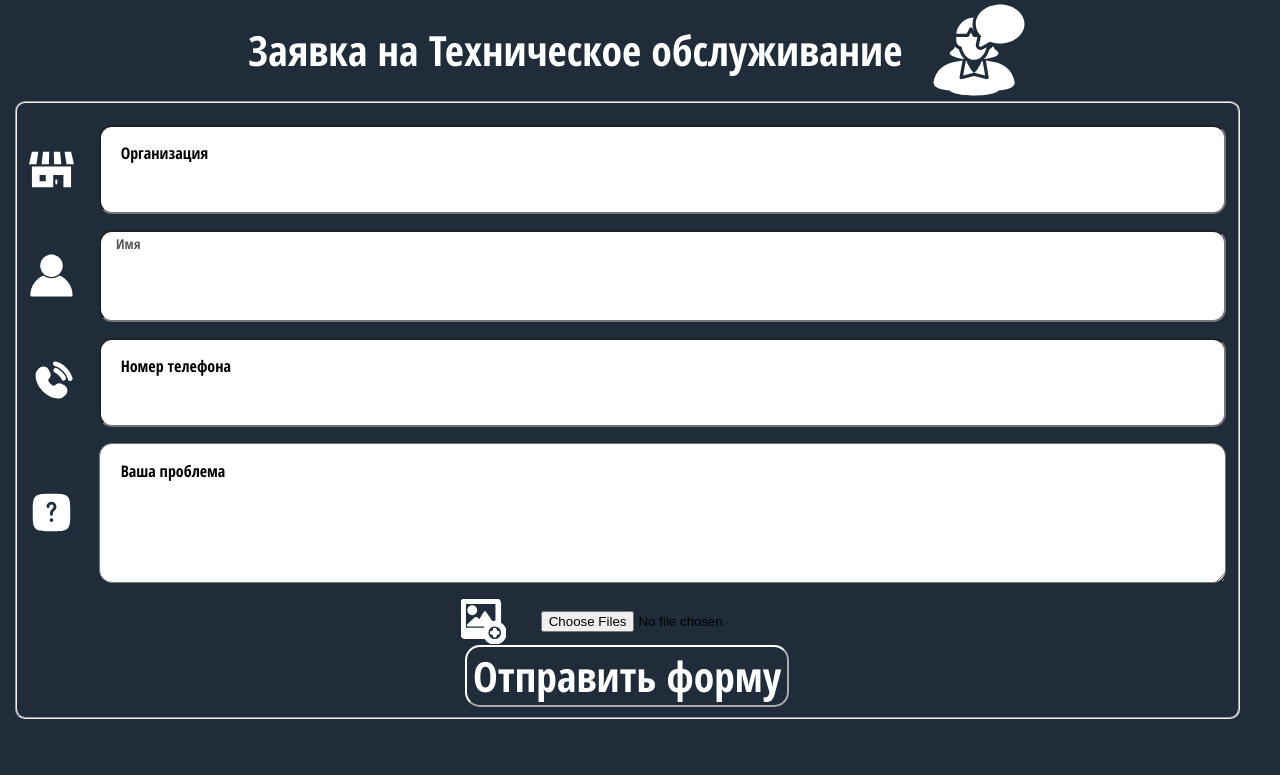
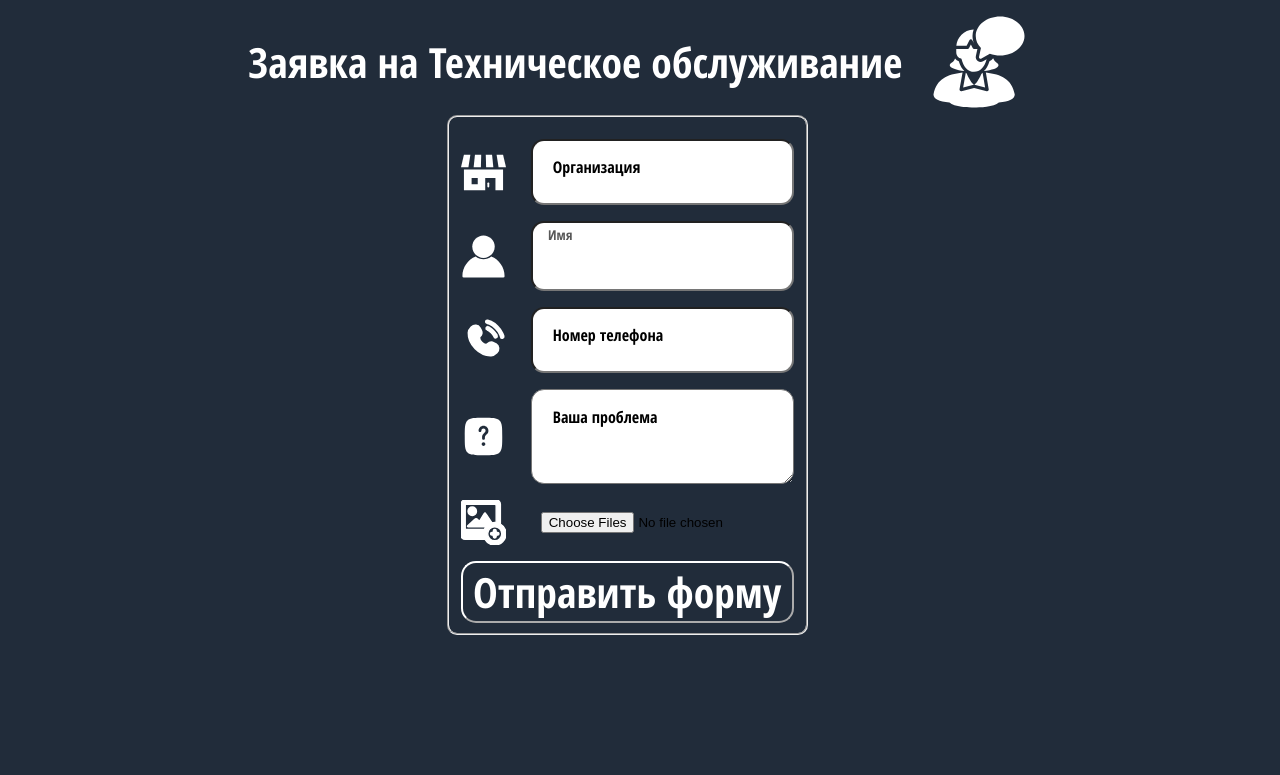
Before and after one commit to keffmen/TelegramBot_Technical_support_V2, a Python web app: template templates/index.html in a window 1280 px wide. Shown: the top 775 px of the page. Run offline with Jinja, Linux system fonts and the light colour scheme; the template is opened without the code that fills it, so the values that code supplies are empty; some libraries are stand-ins or nearby versions.

Commit message:
Готовый тестовый образец

```diff
--- a/handlers/bot_upload.py
+++ b/handlers/bot_upload.py
@@ -10,7 +10,6 @@
 
 async def upload(request: Request):
     data = await request.post()
-
     # Извлечение отдельных полей формы
     chat_id = data.get('Chat_id')
     id_value = data.get('id')
@@ -21,7 +20,7 @@
 
     # Process the files (if needed)
     uploaded_files_info = []
-    if 'image' in data:
+    if 'image' in data and data.get('image') != 'undefined':
         for file_field in data.getall('image'):
             # Save the uploaded file to a folder (replace 'upload_folder' with your desired folder)
             upload_folder = f'database/{id_value}'
--- a/static/style.css
+++ b/static/style.css
@@ -24,7 +24,7 @@
     width: 100%;
     display: flex;
     flex-direction: column;
-    justify-content: center;
+    justify-content: flex-start;
     align-items: center;
 
 }
@@ -32,7 +32,7 @@
 .title_div
 {
     width: 100%;
-    height: calc(var(--index) * 4);
+    height: calc(var(--index) * 6);
     display: flex;
     justify-content: center;
     align-items: center;
@@ -78,8 +78,7 @@
     display: flex;
     flex-direction: column;
     flex-wrap:wrap;
-    align-content: center;
-    height: 90%;
+    justify-content: center;
     border-radius: 10px;
 }
 
@@ -108,7 +107,7 @@
     padding: 1rem 0.65rem;
     border-radius: 13px;
     margin-left: 25px;
-    font-size: calc(var(--index) * 1.75);
+    font-size: calc(var(--index) * 1);
     font-family: Open;
 }
 
@@ -144,9 +143,8 @@
 .button-box{
     display: flex;
     align-content: center;
-    flex-wrap: wrap;
     flex-direction: column-reverse;
-    margin-top: auto;
+    margin-top: calc(1vh *2);
 }
 
 button{
--- a/templates/index.html
+++ b/templates/index.html
@@ -8,13 +8,12 @@
     <title>Заявка</title>
 </head>
 <body>
+    <div class="title_div">
+        <h1 class="title">Заявка на Техническое обслуживание</h1>
+        <img src="assets/icons/cha-bubble-female-svgrepo-com.svg" class="svg_title" >
+    </div>
     <div class="form_box">
-        <div class="title_div">
-            <h1 class="title">Заявка на Техническое обслуживание</h1>
-            <img src="assets/icons/cha-bubble-female-svgrepo-com.svg" class="svg_title" >
-        </div>
-        <form method="post" target="_blank">
-            <fieldset>
+        <fieldset>
                 <div class="text-line">
                     <img src="/assets/icons/shop-1-svgrepo-com.svg" class="svg_store" height="45">
                     <div class="text-field text-field_floating">
@@ -51,8 +50,7 @@
                 <div class="button-box">
                     <button onclick="uploadServer()" >Отправить форму</button>
                 </div>
-            </fieldset>
-        </form>
+        </fieldset>
     </div>
     <script src="/static/file.js"></script>
 </body>
```
Also changed, not shown: static/file.js (+22 -10 lines).
